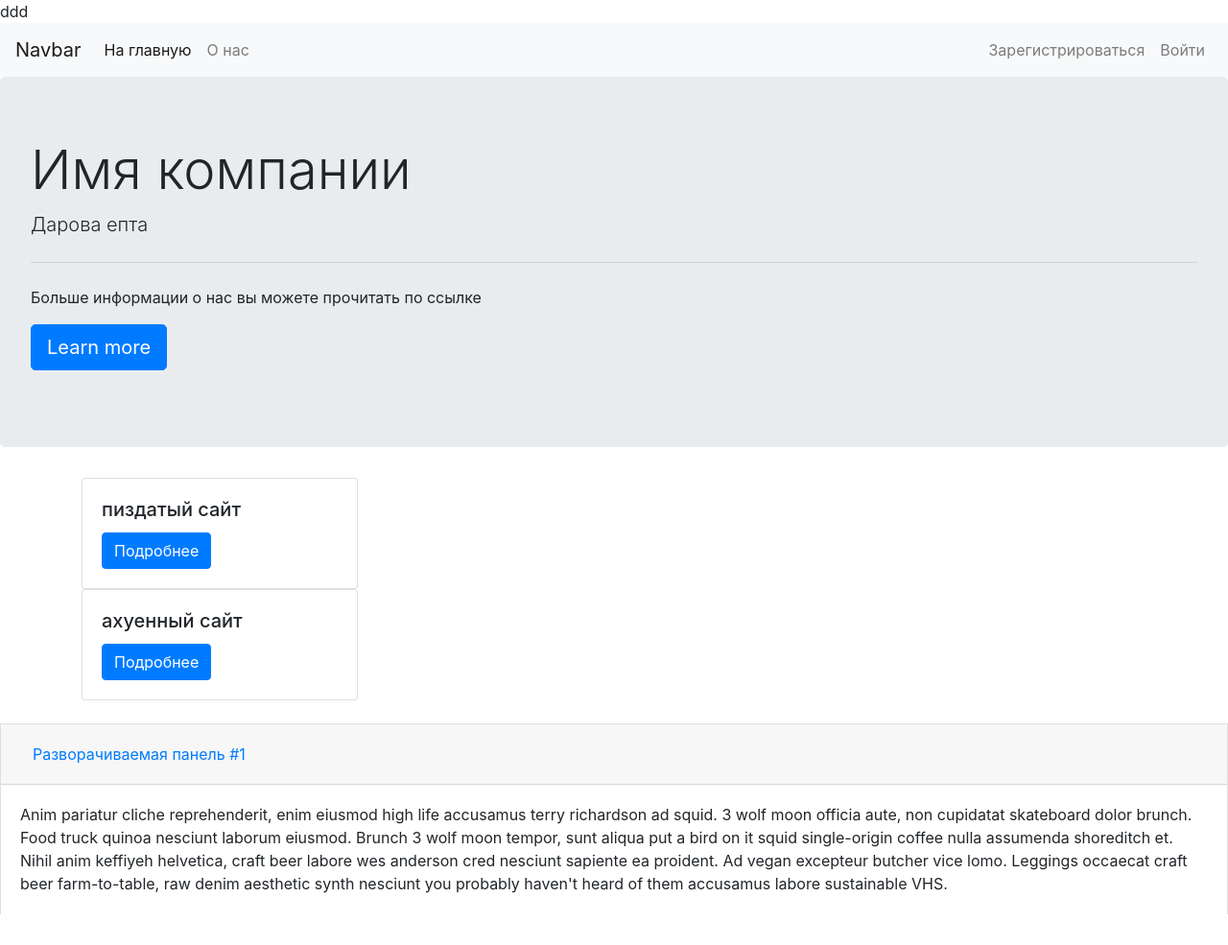
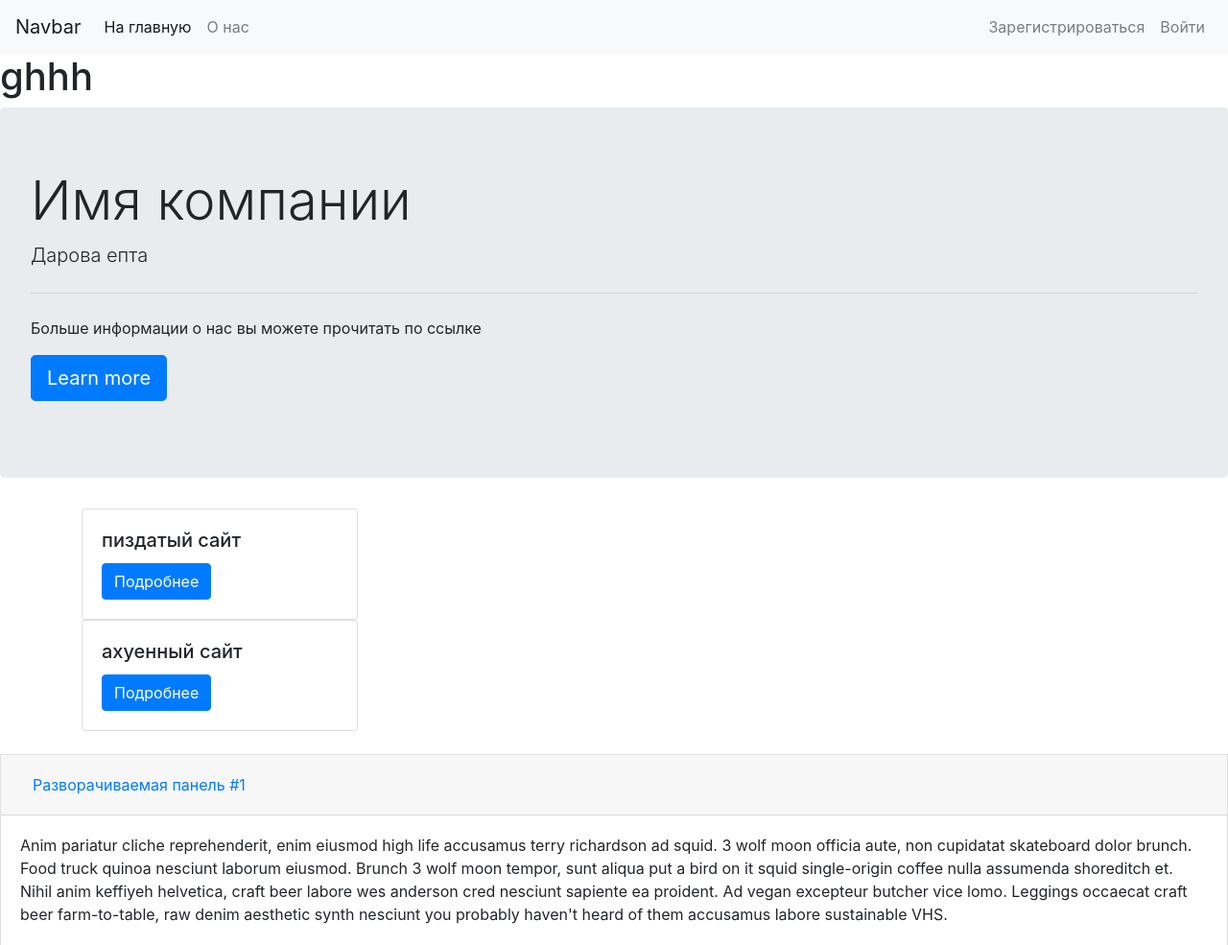
Before and after one commit to BReakMyMinD/webstudio, a Django app: page / in a window 1280 px wide. Shown: the whole page at 96% size. Before the commit the page ends 953 px from the top, so only its background shows below. Run offline with Django 3.2, Linux system fonts and the light colour scheme; data comes from the database, SQL or seed files in the repository; some libraries are stand-ins or nearby versions.

Commit message:
Update index.html

```diff
--- a/templates/index.html
+++ b/templates/index.html
@@ -11,7 +11,7 @@
     <title>Hello, world!</title>
   </head>
   <body>
-    ddd
+
 
   <nav class="navbar navbar-expand-lg navbar-light bg-light">
   <a class="navbar-brand" href="#">Navbar</a>
@@ -45,6 +45,7 @@
     </ul>
   </div>
 </nav>
+    <h1>ghhh</h1>
 
 
 <div class="jumbotron">
```
